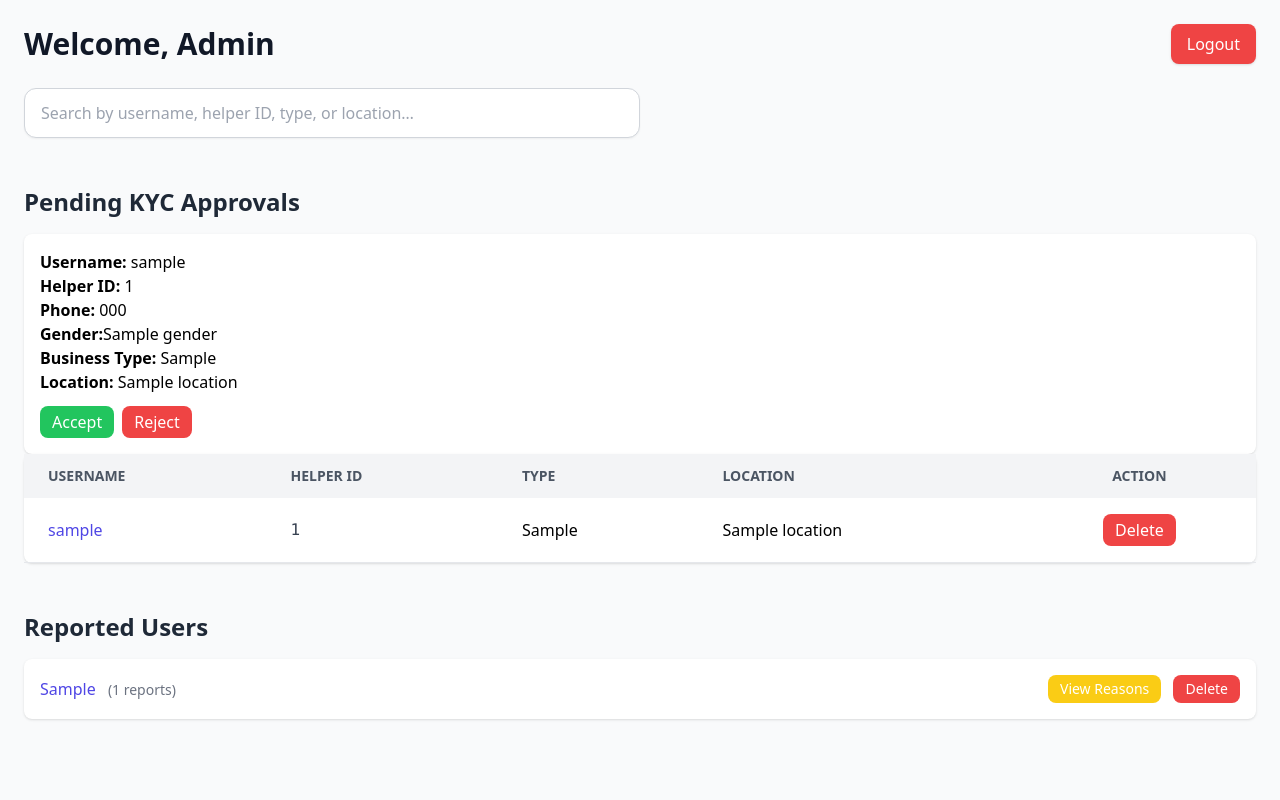
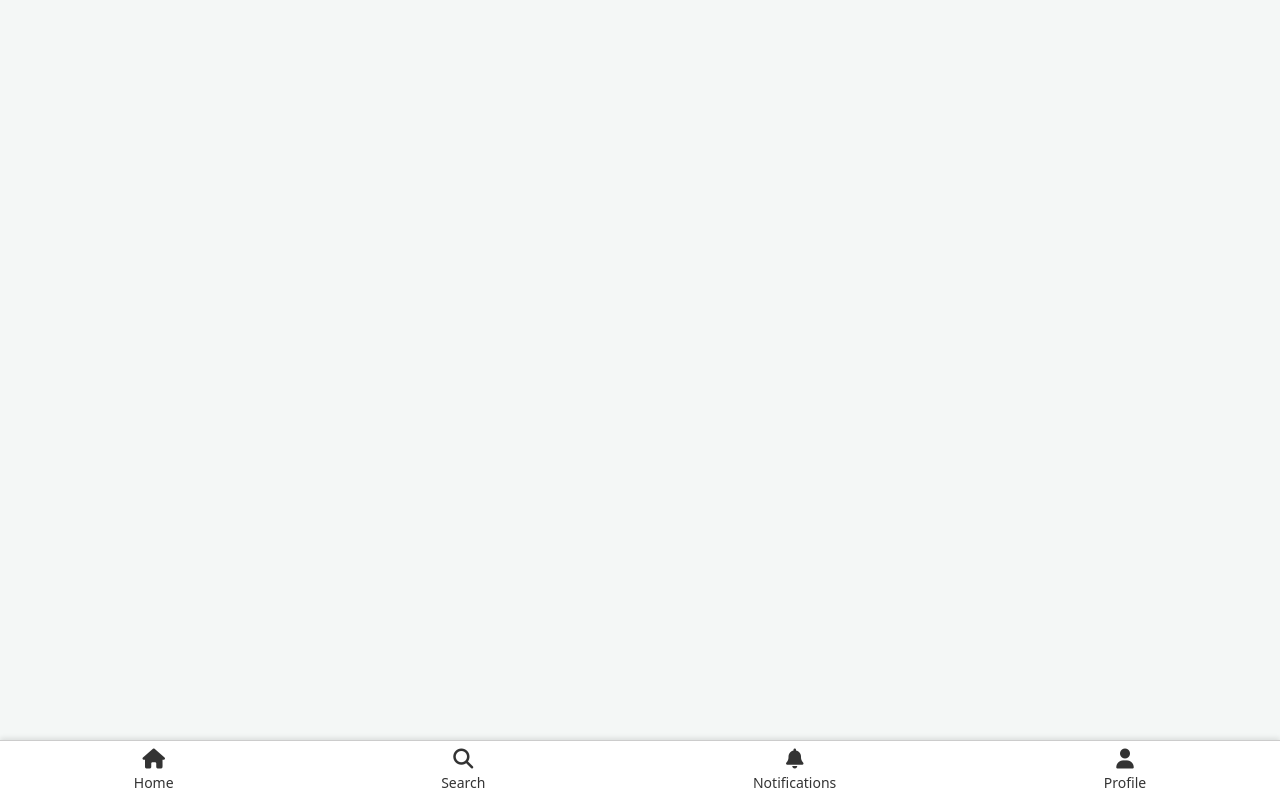
Before and after one commit to Phoenix-star-tech/helper, a Flask app: page /admin in a window 1280 px wide. Run offline with Flask 3, Linux system fonts and the light colour scheme; the visitor is signed in with stand-in values (Sample User, id 1); a database or web service that is not in the repository returns one stand-in record (values such as "Sample title"); some libraries are stand-ins or nearby versions.

Commit message:
Update adime.html

```diff
--- a/templates/adime.html
+++ b/templates/adime.html
@@ -1,183 +1,143 @@
 <!DOCTYPE html>
 <html lang="en">
+<head>
+    <meta charset="UTF-8">
+    <meta name="viewport" content="width=device-width, initial-scale=1.0">
+    <title>{% block title %}Mr. Helper{% endblock %}</title>
+    <style>
+      /* Fullscreen overlay */
+      #loading-overlay {
+          position: fixed;
+          top: 0;
+          left: 0;
+          width: 100%;
+          height: 100%;
+          background: rgba(255, 255, 255, 0.9); /* light background */
+          display: flex;
+          justify-content: center;
+          align-items: center;
+          z-index: 9999;
+          visibility: hidden; /* hidden by default */
+      }
 
-<head>
-  <meta charset="UTF-8" />
-  <meta name="viewport" content="width=device-width, initial-scale=1.0" />
-  <title>Admin Dashboard</title>
-  <script src="https://cdn.tailwindcss.com"></script>
-  <link rel="stylesheet" href="{{ url_for('static', filename='assets/style.css') }}" />
+      /* Spinner Animation */
+      .spinner {
+          border: 8px solid #f3f3f3;
+          border-top: 8px solid #3498db;
+          border-radius: 50%;
+          width: 60px;
+          height: 60px;
+          animation: spin 1s linear infinite;
+      }
+
+      @keyframes spin {
+          0% { transform: rotate(0deg); }
+          100% { transform: rotate(360deg); }
+      }
+    </style>
+    <link rel="stylesheet" href="{{ url_for('static', filename='styles.css') }}">
+    <link href="https://cdn.jsdelivr.net/npm/tailwindcss@2.2.19/dist/tailwind.min.css" rel="stylesheet">
+    <link rel="stylesheet" href="https://cdnjs.cloudflare.com/ajax/libs/font-awesome/6.4.2/css/all.min.css">
 </head>
-
-<body class="bg-gray-50">
-<div class="min-h-screen bg-gray-50 p-6">
-  <div class="max-w-7xl mx-auto">
-    <div class="flex items-center justify-between mb-6">
-      <h2 class="text-3xl font-extrabold text-gray-900">Welcome, Admin</h2>
-      <a href="{{ url_for('logout') }}"
-         class="px-4 py-2 bg-red-500 text-white rounded-lg shadow hover:bg-red-600 transition">
-        Logout
-      </a>
+<body>
+    <div class="container">
+        {% block content %}{% endblock %}
     </div>
 
-    <!-- Search -->
-   <!-- Updated Search -->
-<div class="mb-8">
-  <input
-    type="text"
-    id="searchInput"
-    placeholder="Search by username, helper ID, type, or location…"
-    class="w-full md:w-1/2 px-4 py-3 border border-gray-300 rounded-xl shadow-sm focus:outline-none focus:ring-2 focus:ring-indigo-500 transition"
-  />
-</div>
+    <nav>
+        <a href="{{ url_for('home') }}">
+            <i class="fas fa-home"></i>
+            <span>Home</span>
+        </a>
 
-<div class="mt-12">
-  <h3 class="text-2xl font-bold text-gray-800 mb-4">Pending KYC Approvals</h3>
-  <div class="space-y-4">
-    {% for kyc in kyc_requests %}
-    <div class="bg-white rounded-lg shadow p-4">
-      <p><strong>Username:</strong> {{ kyc.username }}</p>
-      <p><strong>Helper ID:</strong> {{ kyc.helperid or 'N/A' }}</p>
-      <p><strong>Phone:</strong> {{ kyc.phone }}</p>
-      <p><strong>Gender:</strong>{{ kyc.gender }}</p>
-      <p><strong>Business Type:</strong> {{ kyc.business_type }}</p>
-      <p><strong>Location:</strong> {{ kyc.location }}</p>
-      <div class="flex gap-2 mt-3">
-        <form action="{{ url_for('accept_kyc', username=kyc.username) }}" method="POST">
-          <button type="submit" class="px-3 py-1 bg-green-500 text-white rounded-lg">Accept</button>
-        </form>
-        <form action="{{ url_for('reject_kyc', username=kyc.username) }}" method="POST">
-          <button type="submit" class="px-3 py-1 bg-red-500 text-white rounded-lg">Reject</button>
-        </form>
-      </div>
-    </div>
-    {% endfor %}
-  </div>
-</div>
+        {% if 'username' in session %}
+        <a href="{{ url_for('search') }}">
+            <i class="fas fa-search"></i>
+            <span>Search</span>
+        </a>
+        <a href="{{ url_for('notifications') }}">
+            <i class="fas fa-bell"></i>
+            <span>Notifications</span>
+        </a>
+            <a href="{{ url_for('profile') }}">
+                <i class="fas fa-user"></i>
+                <span>Profile</span>
+            </a>
+        {% else %}
+            <a href="{{ url_for('login') }}">
+                <i class="fas fa-sign-in-alt"></i>
+                <span>Login</span>
+            </a>
+        {% endif %}
+    </nav>
 
-<!-- Users Table (desktop) -->
-<table id="userTable" class="min-w-full bg-white rounded-lg shadow hidden md:table">
-  <thead class="bg-gray-100 uppercase text-gray-600 text-sm sticky top-0">
-    <tr>
-      <th class="px-6 py-3 text-left">Username</th>
-      <th class="px-6 py-3 text-left">Helper ID</th>
-      <th class="px-6 py-3 text-left">Type</th>
-      <th class="px-6 py-3 text-left">Location</th>
-      <th class="px-6 py-3 text-center">Action</th>
-    </tr>
-  </thead>
-  <tbody>
-    {% for user in users %}
-    <tr class="border-b hover:bg-gray-50">
-      <td class="px-6 py-4">
-        <a href="{{ url_for('profile', username=user.username) }}"
-           class="text-indigo-600 hover:underline font-medium">
-          {{ user.username }}
-        </a>
-      </td>
-      <td class="px-6 py-4 text-gray-700 font-mono">{{ user.helperid or 'N/A' }}</td>
-      <td class="px-6 py-4">{{ user.account_type }}</td>
-      <td class="px-6 py-4">{{ user.location or 'N/A' }}</td>
-      <td class="px-6 py-4 text-center">
-        <form action="{{ url_for('delete_user', username=user.username) }}" method="POST"
-              onsubmit="return confirm('Delete {{ user.username }}?');">
-          <button type="submit"
-                  class="px-3 py-1 bg-red-500 text-white rounded-lg hover:bg-red-600 transition">
-            Delete
-          </button>
-        </form>
-      </td>
-    </tr>
-    {% endfor %}
-  </tbody>
-</table>
-
-<!-- Mobile Cards -->
-<div class="grid gap-4 md:hidden">
-  {% for user in users %}
-  <div class="bg-white p-4 rounded-lg shadow flex flex-col">
-    <div class="flex justify-between items-center mb-2">
-      <a href="{{ url_for('profile', username=user.username) }}"
-         class="text-lg font-semibold text-indigo-600 hover:underline">
-        {{ user.username }}
-      </a>
-      <form action="{{ url_for('delete_user', username=user.username) }}" method="POST"
-            onsubmit="return confirm('Delete {{ user.username }}?');">
-        <button type="submit"
-                class="px-2 py-1 bg-red-500 text-white rounded-full hover:bg-red-600 transition text-sm">
-          ✕
-        </button>
-      </form>
-    </div>
-    <div class="text-sm text-gray-600"><strong>Helper ID:</strong> {{ user.helperid or 'N/A' }}</div>
-    <div class="text-sm text-gray-600">{{ user.account_type }}</div>
-    <div class="text-sm text-gray-600">{{ user.location or 'N/A' }}</div>
-  </div>
-  {% endfor %}
-</div>
-
-    <!-- Reported Users -->
-    <div class="mt-12">
-      <h3 class="text-2xl font-bold text-gray-800 mb-4">Reported Users</h3>
-      <div class="space-y-4">
-        {% for report in reported_users %}
-        <div class="bg-white rounded-lg shadow p-4">
-          <div class="flex justify-between items-center">
-            <div>
-              <a href="{{ url_for('profile', username=report.reported_user) }}"
-                 class="text-indigo-600 font-medium hover:underline">
-                {{ report.reported_user }}
-              </a>
-              <span class="ml-2 text-sm text-gray-500">({{ report.report_count }} reports)</span>
-            </div>
-            <div class="space-x-2">
-              <button onclick="toggleReasons('reasons-{{ loop.index0 }}')"
-                      class="px-3 py-1 bg-yellow-400 text-white rounded-lg hover:bg-yellow-500 transition text-sm">
-                View Reasons
-              </button>
-              <form action="{{ url_for('delete_user', username=report.reported_user) }}" method="POST"
-                    onsubmit="return confirm('Delete {{ report.reported_user }}?');" class="inline">
-                <button type="submit"
-                        class="px-3 py-1 bg-red-500 text-white rounded-lg hover:bg-red-600 transition text-sm">
-                  Delete
-                </button>
-              </form>
-            </div>
-          </div>
-          <div id="reasons-{{ loop.index0 }}" class="mt-3 p-3 bg-gray-50 rounded-lg border border-gray-200 hidden">
-            <ul class="list-disc list-inside text-gray-700">
-              {% for reason in report.reasons %}
-              <li>{{ reason }}</li>
-              {% endfor %}
-            </ul>
-          </div>
-        </div>
-        {% endfor %}
-      </div>
-    </div>
-  </div>
+    <!-- Loading Overlay -->
+<div id="loading-overlay">
+    <div class="spinner"></div>
 </div>
 
 <script>
-  // Search filter
-  document.getElementById('searchInput').addEventListener('input', function(e) {
-    const filter = e.target.value.toLowerCase();
-    document.querySelectorAll('#userTable tbody tr').forEach(row => {
-      const text = row.innerText.toLowerCase();
-      row.style.display = text.includes(filter) ? '' : 'none';
-    });
-    // mobile cards
-    document.querySelectorAll('.md\\:hidden > div').forEach(card => {
-      const text = card.innerText.toLowerCase();
-      card.style.display = text.includes(filter) ? '' : 'none';
-    });
+  // Show loader before leaving page
+  window.addEventListener("beforeunload", function () {
+      document.getElementById("loading-overlay").style.visibility = "visible";
   });
 
-  // Toggle reasons panels
-  function toggleReasons(id) {
-    const panel = document.getElementById(id);
-    panel.classList.toggle('hidden');
+  // Hide loader when page finishes loading
+  window.addEventListener("load", function () {
+      document.getElementById("loading-overlay").style.visibility = "hidden";
+  });
+</script>
+
+
+    <script src="https://www.gstatic.com/firebasejs/10.11.0/firebase-app-compat.js"></script>
+<script src="https://www.gstatic.com/firebasejs/10.11.0/firebase-messaging-compat.js"></script>
+
+<script>
+  // Your web app's Firebase configuration
+  const firebaseConfig = {
+    apiKey: "AIzaSyDDgDqFYxjIgUCbjQpoL2hkmqg9BTmGT_k",
+    authDomain: "helper-8ec94.firebaseapp.com",
+    projectId: "helper-8ec94",
+    messagingSenderId: "688597413695",
+    appId: "1:688597413695:web:43395b6977f3134169ed8a"
+  };
+
+  firebase.initializeApp(firebaseConfig);
+
+  const messaging = firebase.messaging();
+
+  // Ask for permission and get token
+  function initFirebaseMessagingRegistration() {
+    messaging
+      .requestPermission()
+      .then(() => messaging.getToken())
+      .then((token) => {
+        console.log("FCM Token:", token);
+        // Send token to your Flask backend
+        fetch('/save-token', {
+          method: 'POST',
+          headers: {
+            'Content-Type': 'application/json'
+          },
+          body: JSON.stringify({ token: token })
+        });
+      })
+      .catch((err) => {
+        console.error("FCM Error:", err);
+      });
+  }
+
+  window.onload = initFirebaseMessagingRegistration;
+  if ('serviceWorker' in navigator) {
+    navigator.serviceWorker.register("/static/firebase-messaging-sw.js")
+      .then((registration) => {
+        console.log("Service Worker registered:", registration);
+      })
+      .catch((error) => {
+        console.error("Service Worker registration failed:", error);
+      });
   }
 </script>
+
 </body>
 </html>
```
